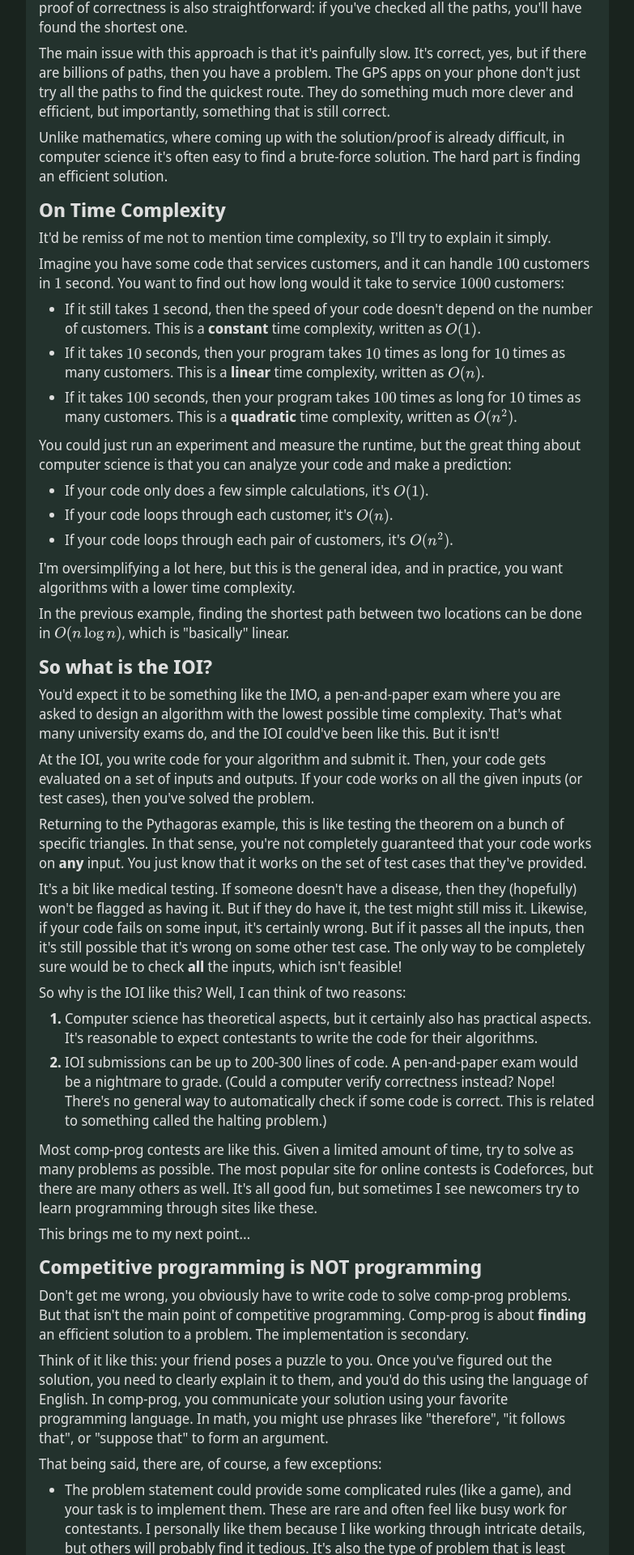
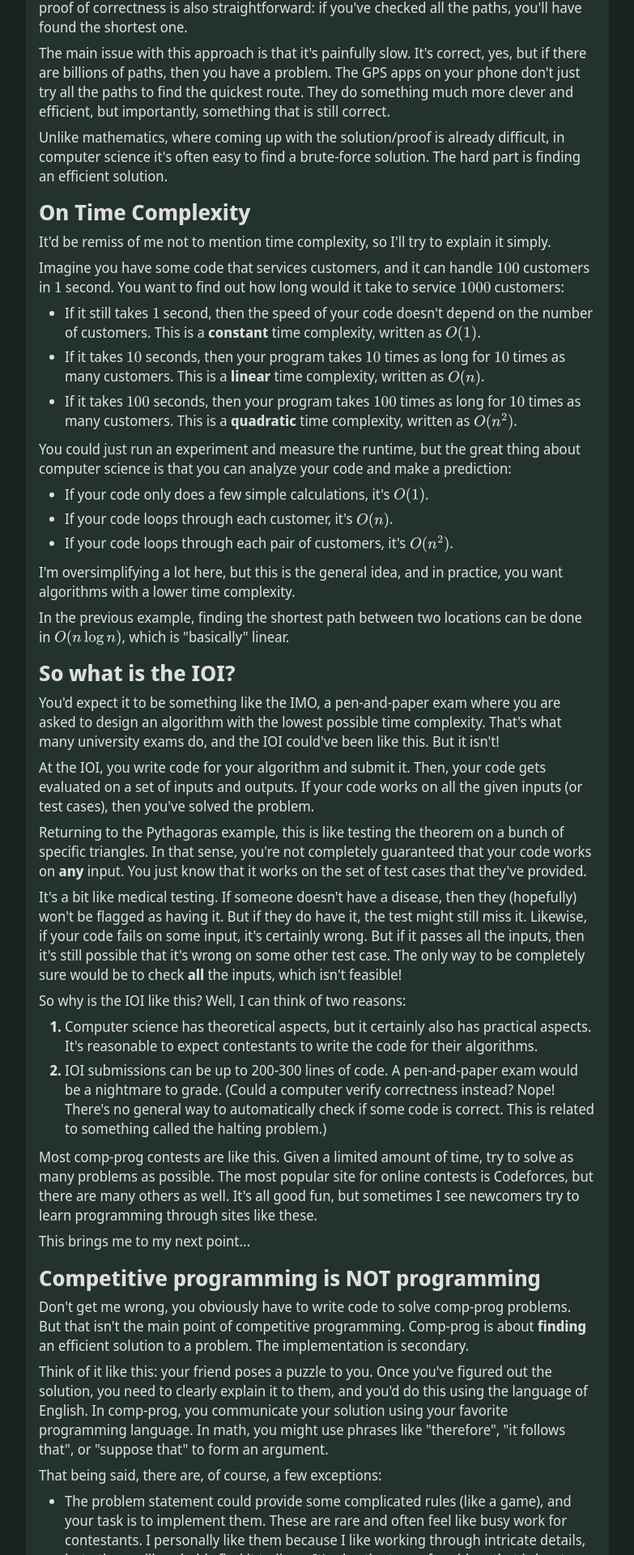
Before and after one commit to SanguineChameleon/sanguinechameleon.github.io, a Jekyll site: the page built from _posts/2025-05-12-problem-solving.md, in a window 1280 px wide. Shown: the part 1525-3445 px from the top of the page at 81% size, without its empty margins (248-1031 px from the left). Built offline with Jekyll 4.4.1, drawn with Linux system fonts in a browser that asks for light colours.

Commit message:
Change margins for h3 and code blocks

```diff
--- a/assets/css/styles.scss
+++ b/assets/css/styles.scss
@@ -121,9 +121,9 @@ h2 {
 
 h3 {
   @include semi-bold-font;
-  margin-top: 0.8rem;
-  margin-bottom: 0.4rem;
-  font-size: 1.5rem;
+  margin-top: 0.9rem;
+  margin-bottom: 0.35rem;
+  font-size: 1.7rem;
 }
 
 p {
@@ -228,8 +228,8 @@ iframe {
 
 div.highlight {
   background-color: $darkest-green;
-  margin-top: 0rem;
-  margin-bottom: 0.6rem;
+  margin-top: 0.6rem;
+  margin-bottom: 0.8rem;
   border-radius: 0.6rem;
   padding: 0.6rem 0.7rem 0.6rem 0.7rem;
 }
```
